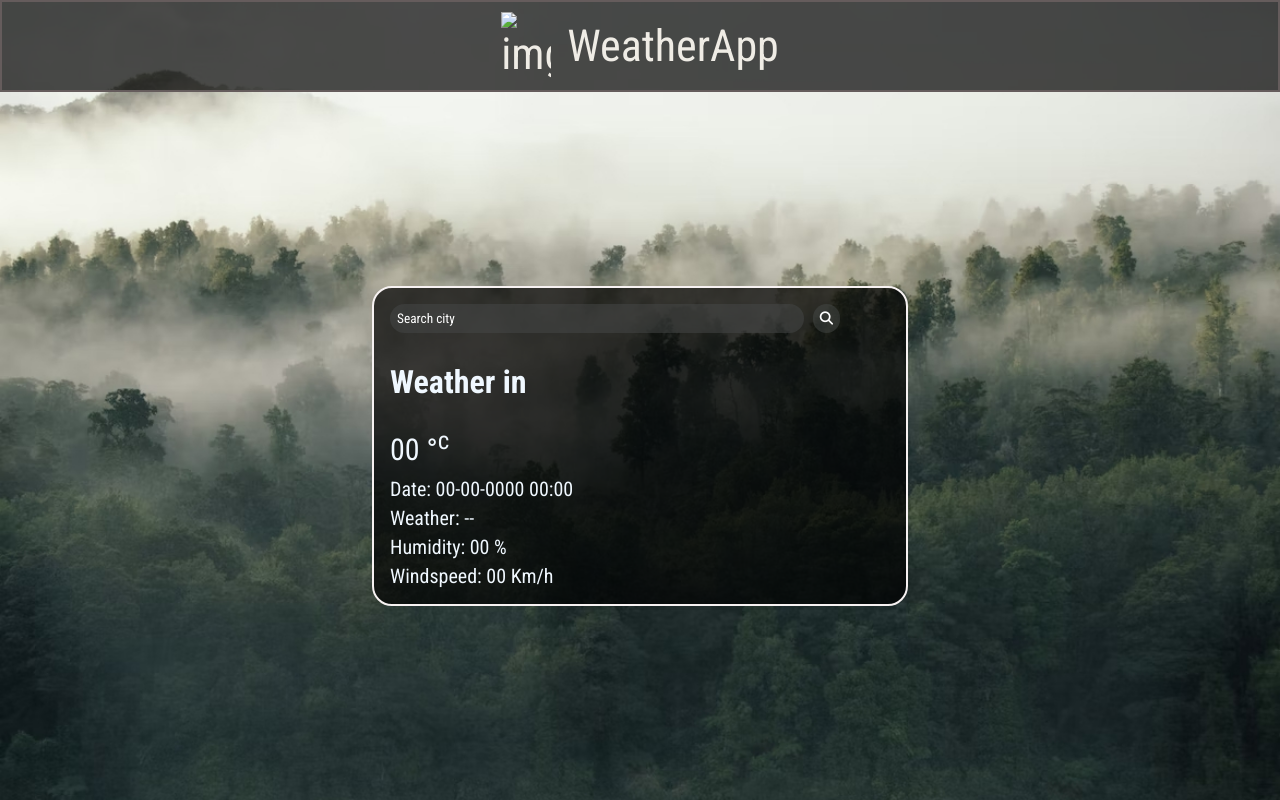
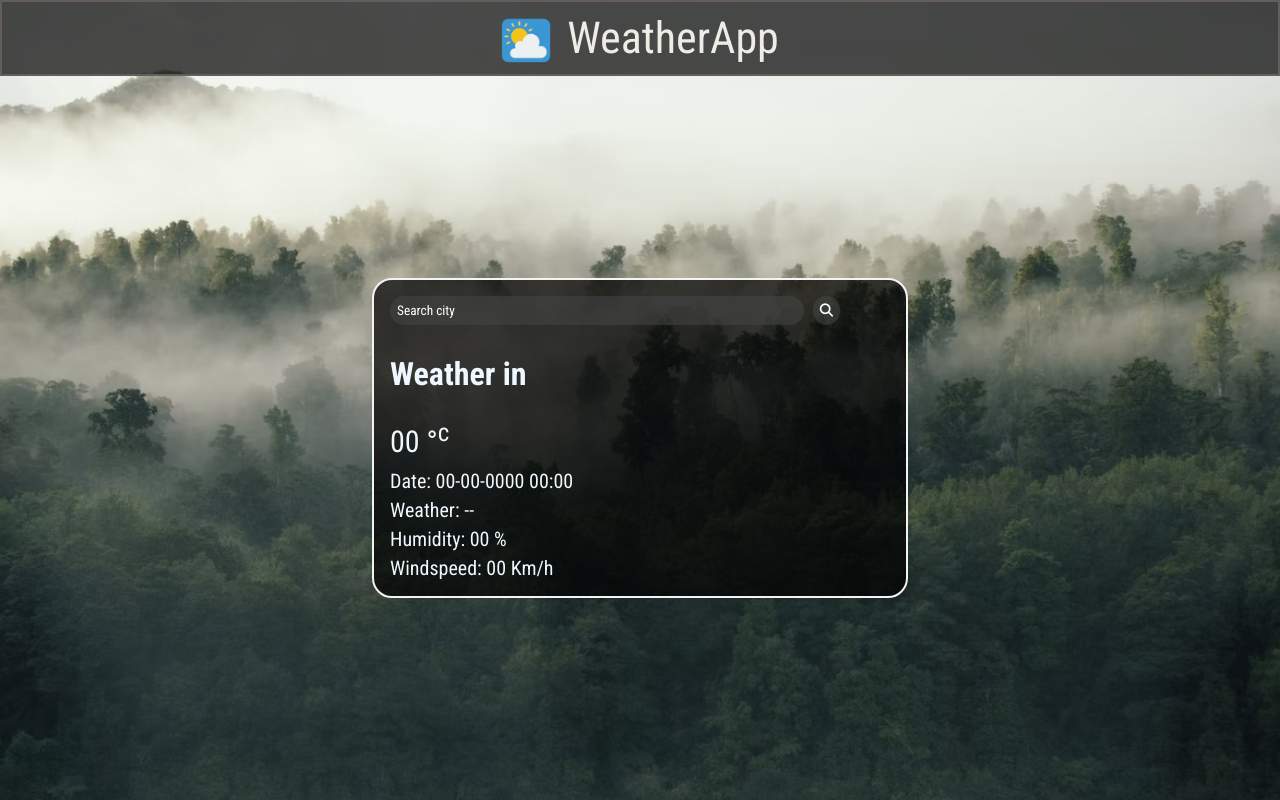
Before and after one commit to sushantnirphal/WeatherApp, a plain HTML site: page index.html in a window 1280 px wide. Drawn offline with Linux system fonts and the light colour scheme; the site is published under a folder, as on GitHub Pages, so addresses that start at the root find nothing.

Commit message:
Update index.html

```diff
--- a/index.html
+++ b/index.html
@@ -9,7 +9,7 @@
     <link rel="stylesheet" href="https://cdnjs.cloudflare.com/ajax/libs/font-awesome/6.2.1/css/all.min.css" integrity="sha512-MV7K8+y+gLIBoVD59lQIYicR65iaqukzvf/nwasF0nqhPay5w/9lJmVM2hMDcnK1OnMGCdVK+iQrJ7lzPJQd1w==" crossorigin="anonymous" referrerpolicy="no-referrer" />
 </head>
 <body>
-  <nav class="navbar"><img src="/sk.png" alt="img" class="img">WeatherApp</nav>
+  <nav class="navbar"><img src="./sk.png" alt="img" class="img">WeatherApp</nav>
 
     <div class="card">
         <form class="search">
```
